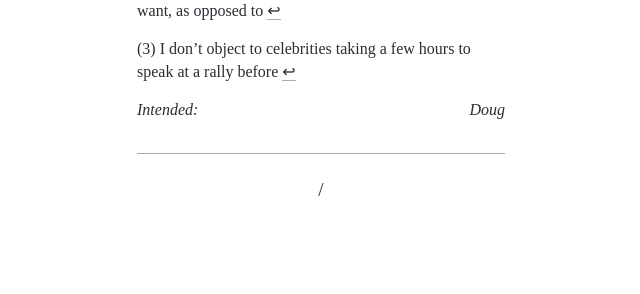
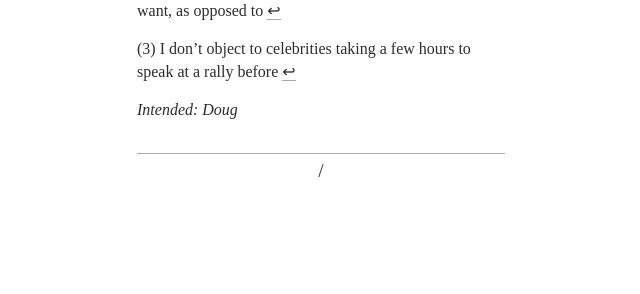
Before and after one commit to egocodedinsol/egocodedinsol.github.io, a Jekyll site: the page built from _posts/2013-07-09-how_can_we_tell_good_design_from_diamonds.md, in a window 1280 px wide. Shown: the part 3405-3699 px from the top of the page, without its empty margins (295-935 px from the left). Built offline with Jekyll 4.4.1, drawn with Linux system fonts in a browser that asks for light colours; Markdown is read by kramdown in place of the engine named in the settings.

Commit message:
no more floats

```diff
--- a/css/modules.css
+++ b/css/modules.css
@@ -40,16 +40,16 @@
 }
 
 span#reviewers {
-  float: right;
+  /*float: right;*/
   text-align: right;
 }
 
 span#lambda {
-  float: right;
+  /*float: right;*/
 }
 
 .right_text {
-  float: right;
+  /*float: right;*/
   text-align: right;
 }
 
@@ -78,7 +78,7 @@
   font-size: 1.2em;
   left: 0px;
   position: relative;
-  float: left;
+  /*float: left; */
   margin-bottom: 0px;
   margin-top: -1.5em;
   font-weight: lighter !important;
```
